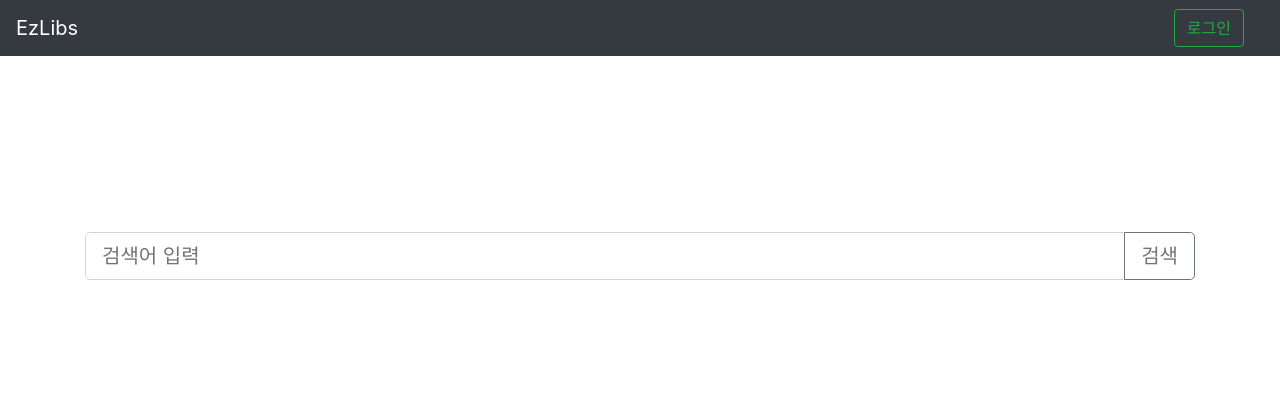
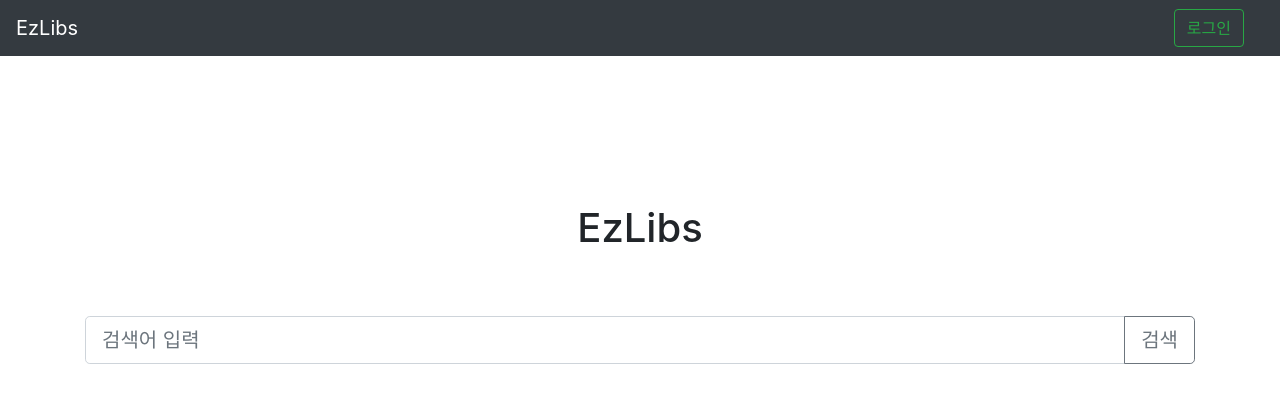
Before and after one commit to Srltas/3-1-OpenSource_Project, a Django app: page / in a window 1280 px wide. Shown: the top 403 px of the page. Run offline with Django 3.2, Linux system fonts and the light colour scheme; some libraries are stand-ins or nearby versions.

Commit message:
로그인, 메인 페이지

```diff
--- a/django_project/templates/base.html
+++ b/django_project/templates/base.html
@@ -4,13 +4,13 @@
 <html lang="ko">
  <head>
         <meta charset="UTF-8"/>
-        <title>index page</title>
+        <title>EzLibrary</title>
         <link rel="stylesheet" href="https://stackpath.bootstrapcdn.com/bootstrap/4.5.0/css/bootstrap.min.css"
         integrity="sha384-9aIt2nRpC12Uk9gS9baDl411NQApFmC26EwAOH8WgZl5MYYxFfc+NcPb1dKGj7Sk" crossorigin="anonymous">
 
         <style>
             .container{
-                margin-top: 10%;
+                margin-top: 5%;
             }
 
             .btn-margin{
@@ -37,6 +37,10 @@
                 margin-left: 50px;
             }
 
+            .info {
+                margin-bottom: 20px
+            }
+
             ul {
                 list-style:none;
                 padding-left: 0px
@@ -50,9 +54,8 @@
                 color: black;
                 text-decoration: none;
             }
-            .info {
-                margin-bottom: 20px
-            }
+
+
         </style>
     </head>
 <body>
--- a/django_project/templates/home/index.html
+++ b/django_project/templates/home/index.html
@@ -6,6 +6,11 @@
     <div class="col-12">
     </div>
 </div>
+
+<div class="mainTitle text-center" style="margin-top: 100px">
+    <h1>EzLibs</h1>
+</div>
+
 <div class = container>
     <form id = "searchForm" method="get" action = "{% url 'search:index' %}">
         <div class="input-group mb-3 input-group-lg">
--- a/django_project/templates/navbar.html
+++ b/django_project/templates/navbar.html
@@ -4,7 +4,7 @@
 
         <!-- 여기에 장고 써서 로그인 확인, 유저정보 표시 등 해야함-->
         {% if user.is_authenticated %}
-        <font color=white>{{ user.username }}님 환영합니다!</font>
+        <font color="white" style="margin-right: 20px">{{ user.username }}님 환영합니다!</font>
         <input class="btn btn-outline-success my-2 my-sm-0" type="button" onclick="location.href='{% url 'users:logout' %}'" value="로그아웃"></input>
         {% else %}
         <input class="btn btn-outline-success my-2 my-sm-0" type="button" onclick="location.href='{% url 'users:login' %}'" value="로그인"></input>
--- a/django_project/templates/users/login.html
+++ b/django_project/templates/users/login.html
@@ -1,5 +1,8 @@
 {% extends 'base.html' %}
 {% block content %}
+
+<div class="container">
+
 <img class="mb-4" src="/docs/4.5/assets/brand/bootstrap-solid.svg" alt="" width="72" height="72">
 <h1 class="h3 mb-3 font-weight-normal">로그인</h1>
 <form method="POST" action=".">
@@ -25,4 +28,6 @@
 
 <p class="mt-5 mb-3 text-muted">&copy; 살려줘.....</p>
 
+</div>
+
 {% endblock %}
```
